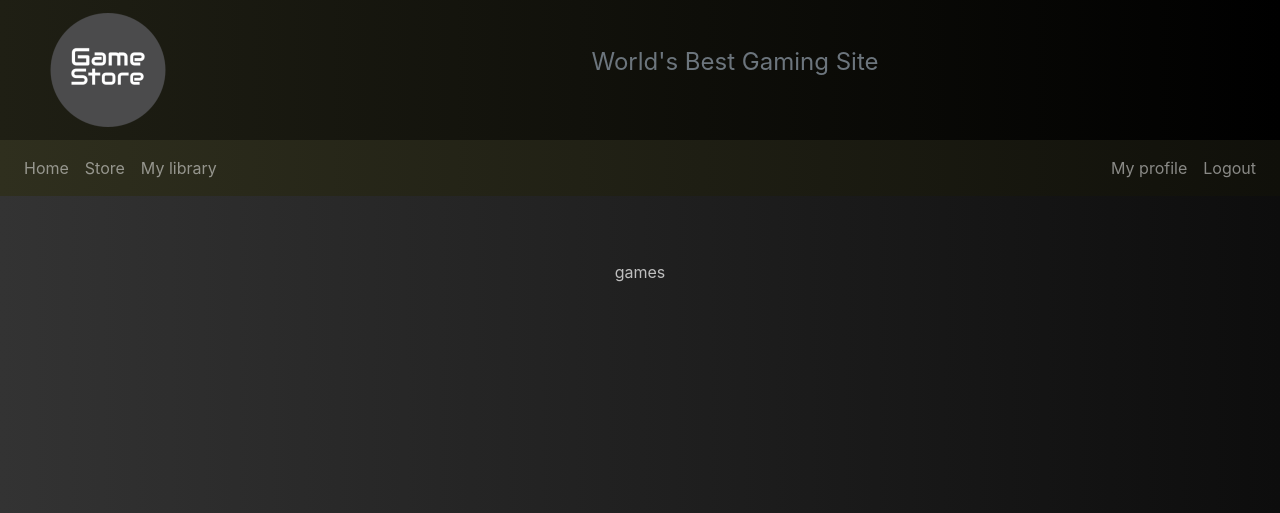
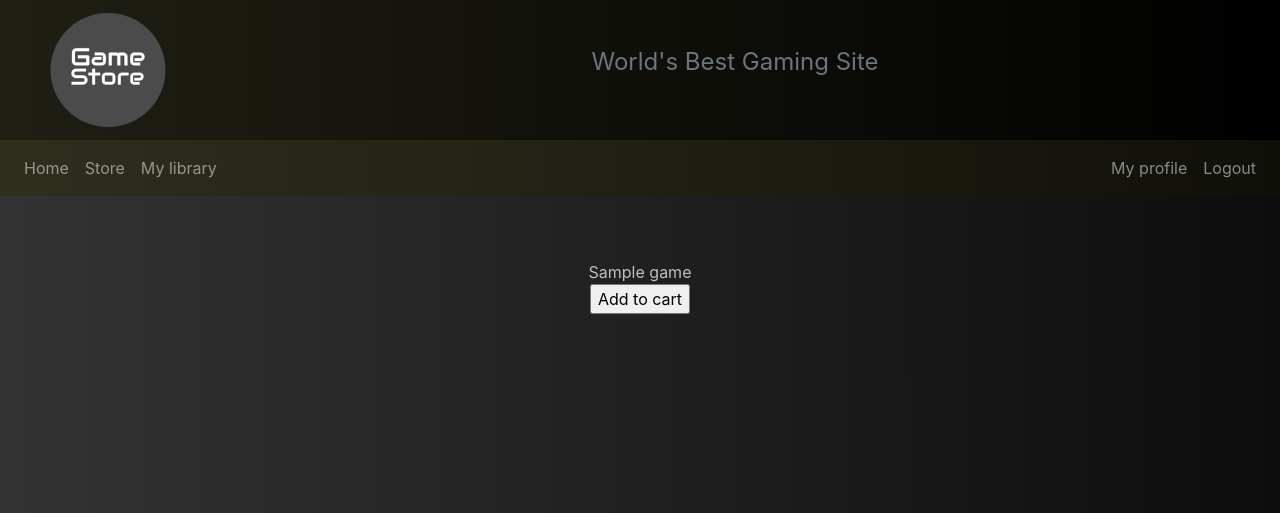
Before and after one commit to LVK-96/WSD-project, a Django app: page /store in a window 1280 px wide. Shown: the top 513 px of the page. Run offline with Django 3.2, Linux system fonts and the light colour scheme; a user stored in the database is signed in; tables that the repository leaves empty hold one stand-in row (values such as "Sample post"); some libraries are stand-ins or nearby versions.

Commit message:
You can now add a single game to the cart

```diff
--- a/wsd_project/store/views.py
+++ b/wsd_project/store/views.py
@@ -15,9 +15,11 @@ def index(request):
     return render(request, 'store/home.html')
 
 def store(request):
+    allgames = Game.objects.all()
+    response = render(request, 'store/store.html', {'allgames': allgames})
     if request.method == 'POST':
-        request.session['cart'] = request.POST.get("id")
-    return render(request, 'store/store.html')
+        response.set_cookie('cart', request.POST.get("id"))
+    return response
 
 def highscores(request):
     return render(request, 'store/highscores.html')
--- a/wsd_project/templates/store/store.html
+++ b/wsd_project/templates/store/store.html
@@ -1,4 +1,13 @@
 {% extends 'base.html' %}
 {% block content %}
-    <p>games</p>
+{% for game in allgames %}
+    {{game.name}}
+    {% if user.is_authenticated %}
+    <form method="POST">
+        {% csrf_token %}
+        <input type="hidden" name="id" value="{{ game.id }}" />
+        <input type="submit" value="Add to cart">
+    </form>
+    {% endif %}
+{% endfor %}
 {% endblock %}
```
